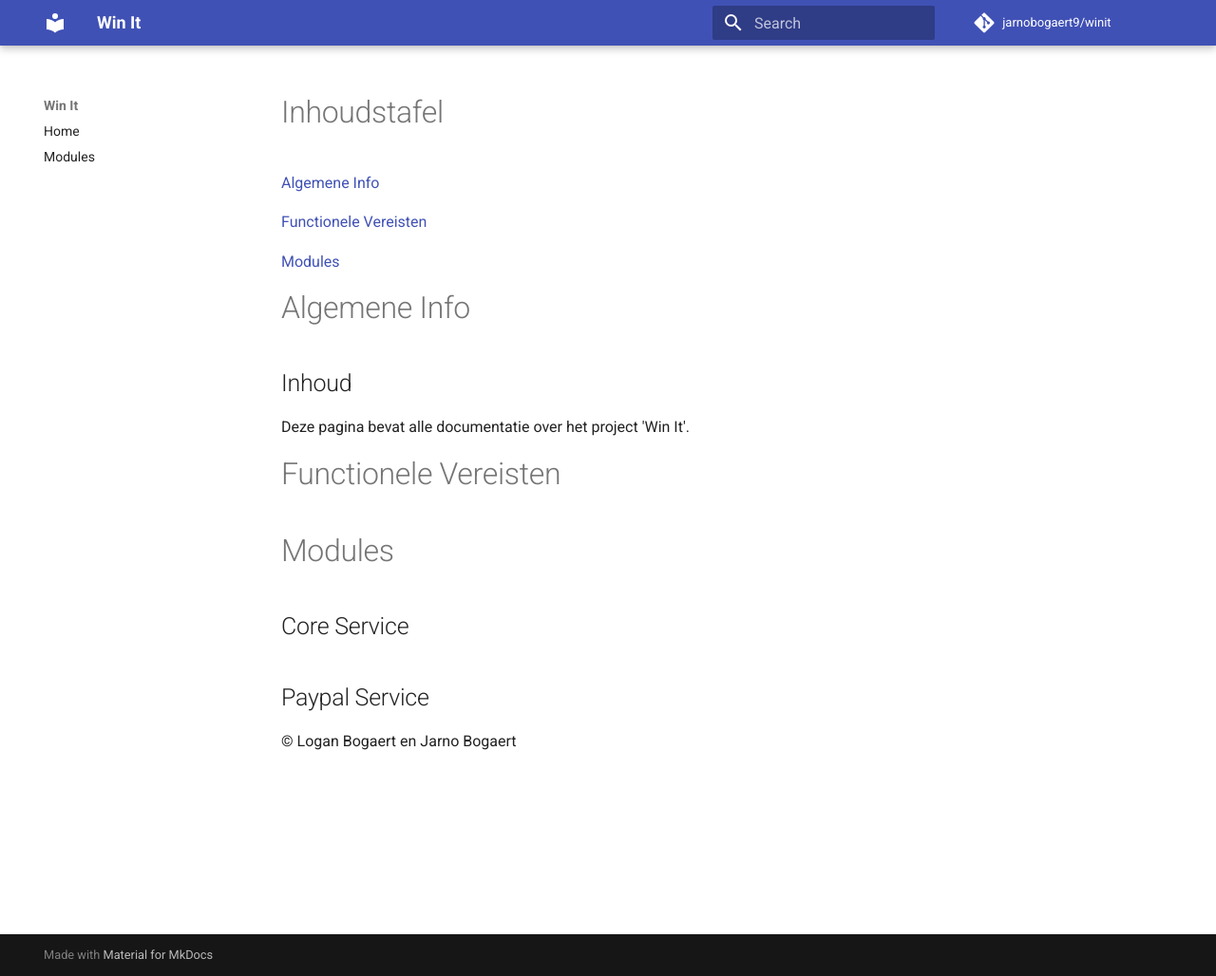
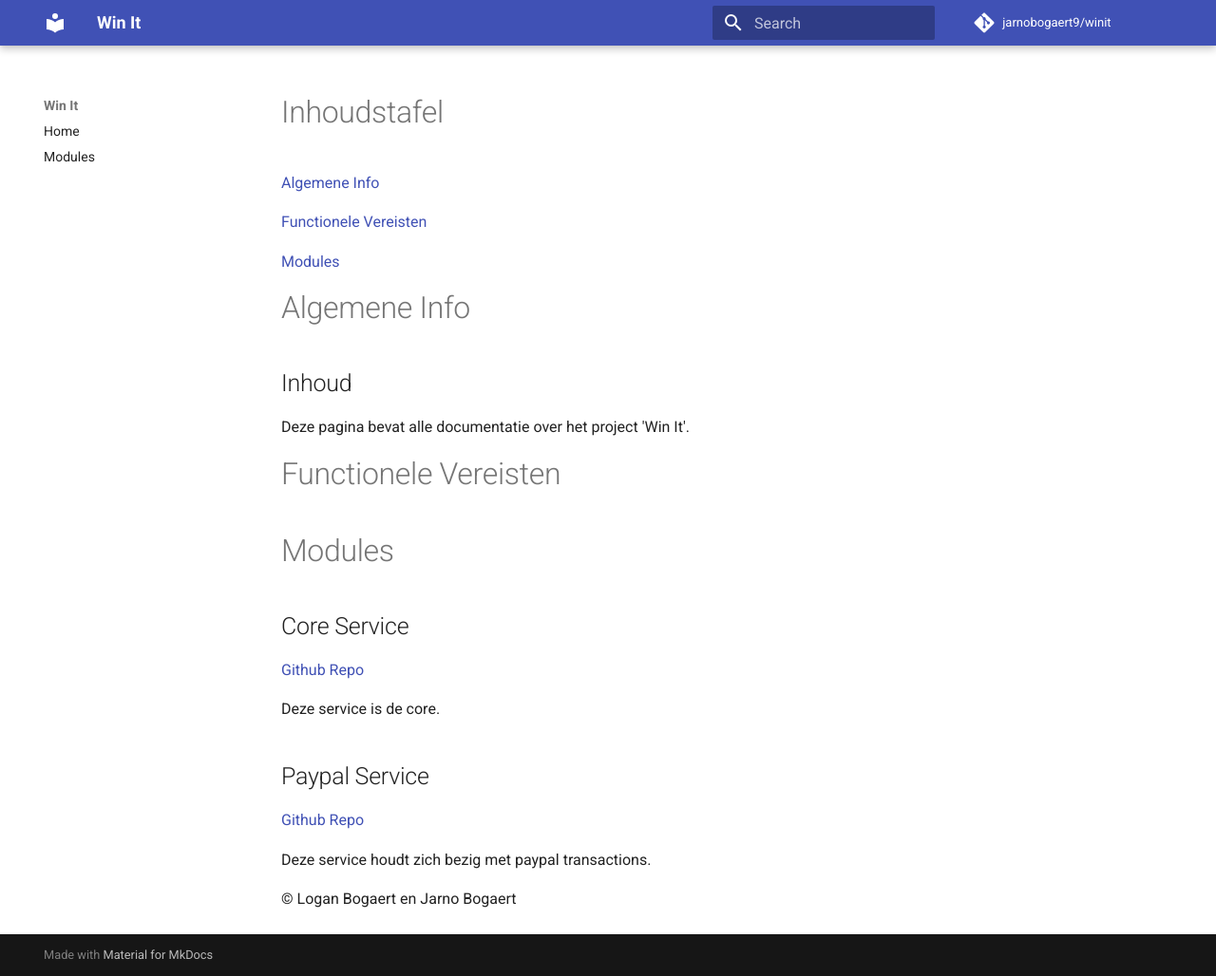
Before and after one commit to jarnobogaert9/winit, an MkDocs documentation site: the page built from docs/index.md, in a window 1280 px wide and 1028 px high. Shown: the whole window at 95% size. Built offline with MkDocs 1.6.1 and Material for MkDocs 9.7.7, drawn with Linux system fonts in a browser that asks for light colours; comment, search, counter and statistics services are not loaded.

Commit message:
Feat: more info about core & paypal service + repo links

```diff
--- a/docs/index.md
+++ b/docs/index.md
@@ -14,6 +14,15 @@ Deze pagina bevat alle documentatie over het project 'Win It'.
 
 # Modules
 ## Core Service
+
+[Github Repo](https://github.com/loganbogaert/Winit)
+
+Deze service is de core.
+
 ## Paypal Service
 
+[Github Repo](https://github.com/loganbogaert/Winit-third-party-microservice)
+
+Deze service houdt zich bezig met paypal transactions.
+
 &copy; Logan Bogaert en Jarno Bogaert
```
